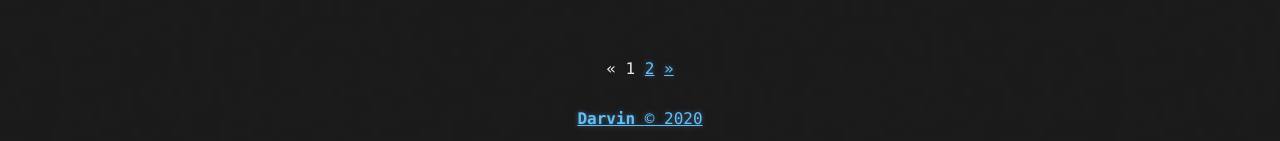
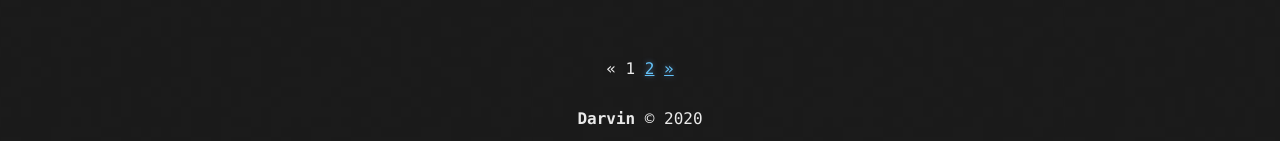
Before and after one commit to darvinueza/darvinueza.github.io, a Jekyll site: the page built from index.html, in a window 1280 px wide. Shown: the part 756-897 px from the top of the page. Built offline with Jekyll 4.4.1, drawn with Linux system fonts in a browser that asks for light colours; the list of posts is cut into pages by our own code.

Commit message:
commit
commit

```diff
--- a/_includes/footer.html
+++ b/_includes/footer.html
@@ -1,9 +1,7 @@
 <footer>
-  <a href="https://creativecommons.org/licenses/by-nc/3.0/deed.en_US">
-    <span>
-        <b>{{ site.owner}}</b>
-    </span>
-    {% capture currentyear %}{{ 'now' | date: "%Y" }}{% endcapture %}
-    <span>© {{ currentyear }}</span>
-  </a>
+  <span>
+    <b>{{ site.owner}}</b>
+  </span>
+  {% capture currentyear %}{{ 'now' | date: "%Y" }}{% endcapture %}
+  <span>© {{ currentyear }}</span>
 </footer>
--- a/_layouts/default.html
+++ b/_layouts/default.html
@@ -35,10 +35,6 @@
     {% endif %}
   </div>
   {% endif %} {% include footer.html %}
-
-  {% if site.google_analytics %}
-  {% include analytics.html %}
-  {% endif %}
 </body>
 
 </html>
```
